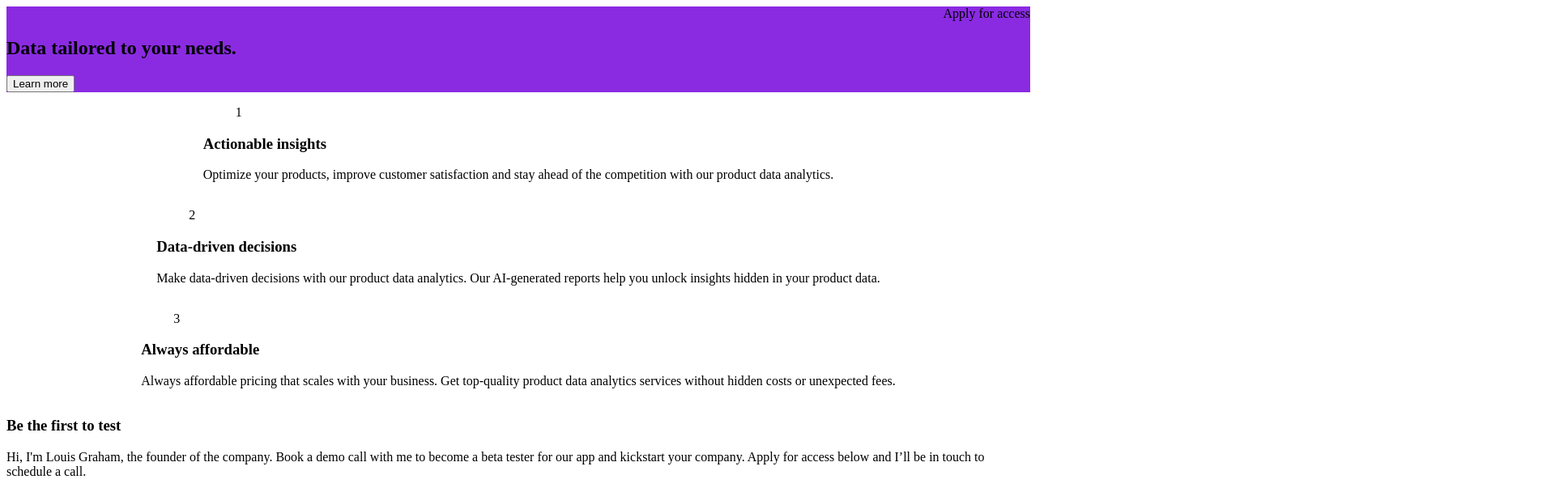
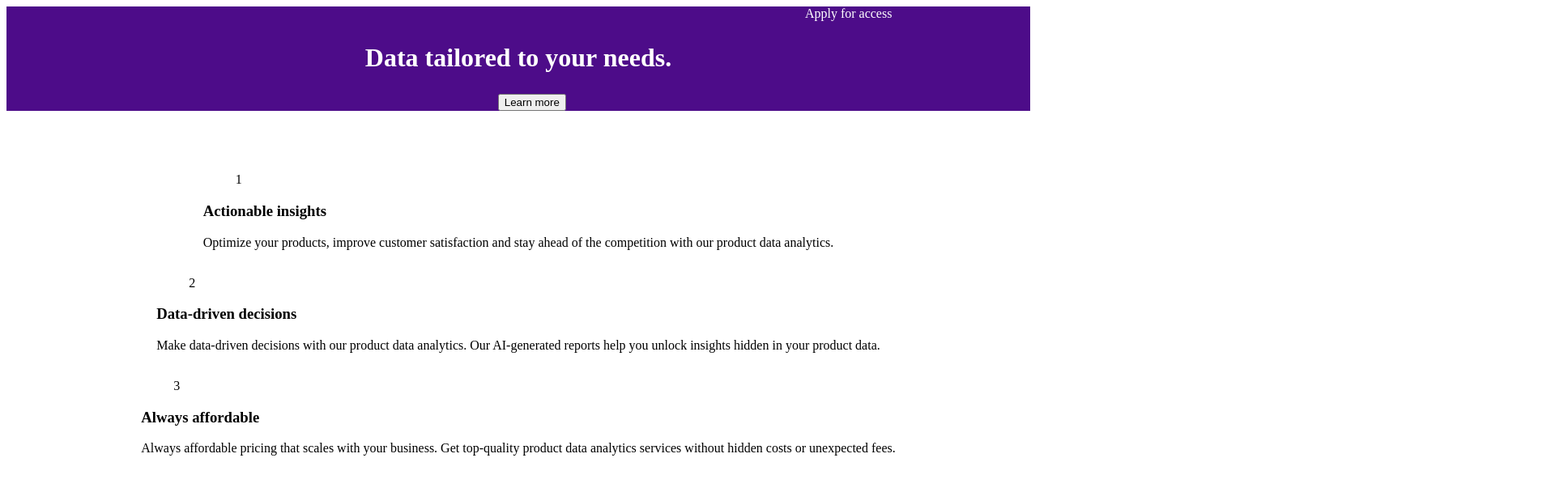
Before and after one commit to Tashatoon/workit-landing-page, a plain HTML site: page starter-code/index.html in a window 1280 px wide. Shown: the top 608 px of the page at 81% size, 1920 px wide, since content can reach past the window. Drawn offline with Linux system fonts and the light colour scheme.

Commit message:
font color/text shift

```diff
--- a/starter-code/index.html
+++ b/starter-code/index.html
@@ -19,7 +19,7 @@
 <h1>
   Data tailored to your needs.
 </h1>
-  <button>Learn more</button>
+  <button class="button">Learn more</button>
 </div>
   </section>
 
--- a/starter-code/main.css
+++ b/starter-code/main.css
@@ -1,16 +1,27 @@
 .container {
-    background-color: blueviolet;
+    background-color: rgb(77, 12, 137);
     margin: 0%;
     padding: 0%;
 }
 
 .container nav {
-  text-align: right;
+  color: white;
+  position: relative;
+  left: 78%;
 }
-
+.container h1 {
+  color: white;
+  font-size: 2em;
+  text-align: center;
+}
+.button {
+position: relative;
+left: 48%;
+}
 .features .features-items {
     display: flex;
     justify-content: center;
     align-items: center;
     flex-flow: row wrap;
+    padding: 60px;
 }
```
